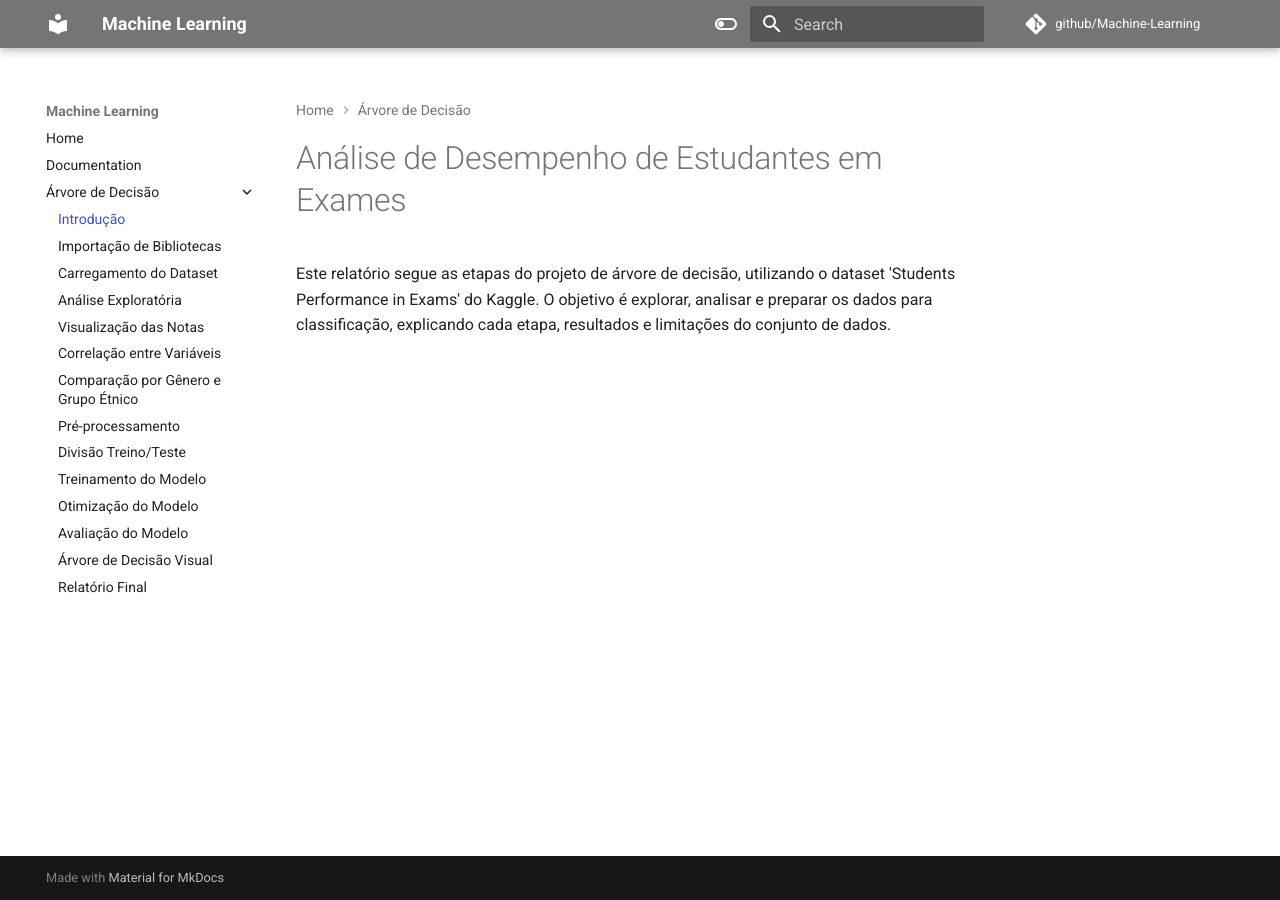
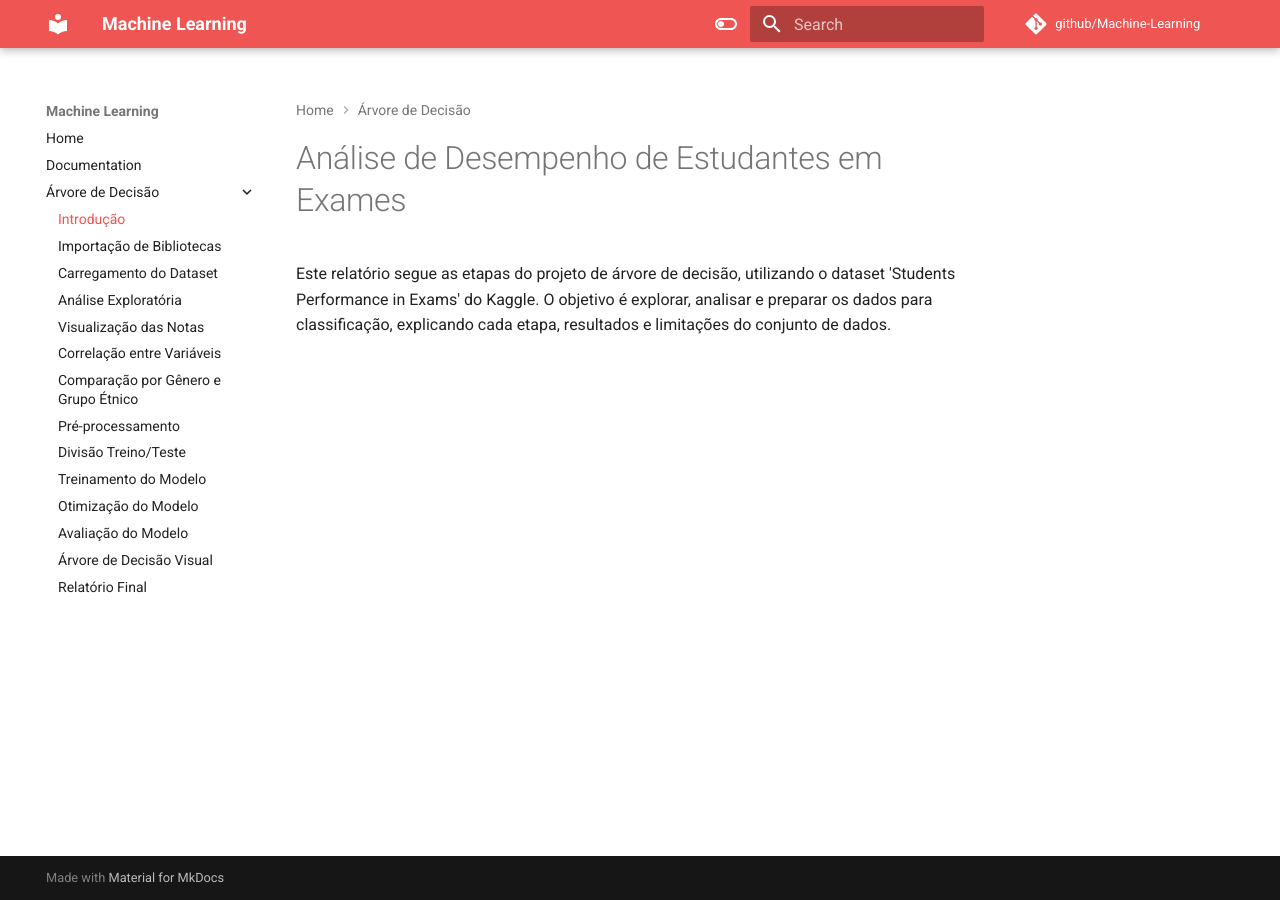
Before and after one commit to snowdutra/Machine-Learning, an MkDocs documentation site: the page built from docs/arvore_decisao/introducao.md, in a window 1280 px wide. Built offline with MkDocs 1.6.1 and Material for MkDocs 9.7.7, drawn with Linux system fonts in a browser that asks for light colours; comment, search, counter and statistics services are not loaded.

Commit message:
update mkdocs

```diff
--- a/mkdocs.yml
+++ b/mkdocs.yml
@@ -10,7 +10,7 @@ theme:
     # primary: grey
     # Light mode
     - scheme: default
-      primary: grey
+      primary: red
       toggle:
         icon: material/toggle-switch-off-outline
         name: Switch to dark mode
@@ -25,14 +25,14 @@ theme:
     # Palette toggle for light mode
     - media: "(prefers-color-scheme: light)"
       scheme: default
-      primary: grey
+      primary: red
       toggle:
         icon: material/toggle-switch-off-outline
         name: Switch to dark mode
 
     # Palette toggle for dark mode
     - media: "(prefers-color-scheme: dark)"
-      primary: grey
+      primary: red
       scheme: slate
       toggle:
         icon: material/toggle-switch
```
